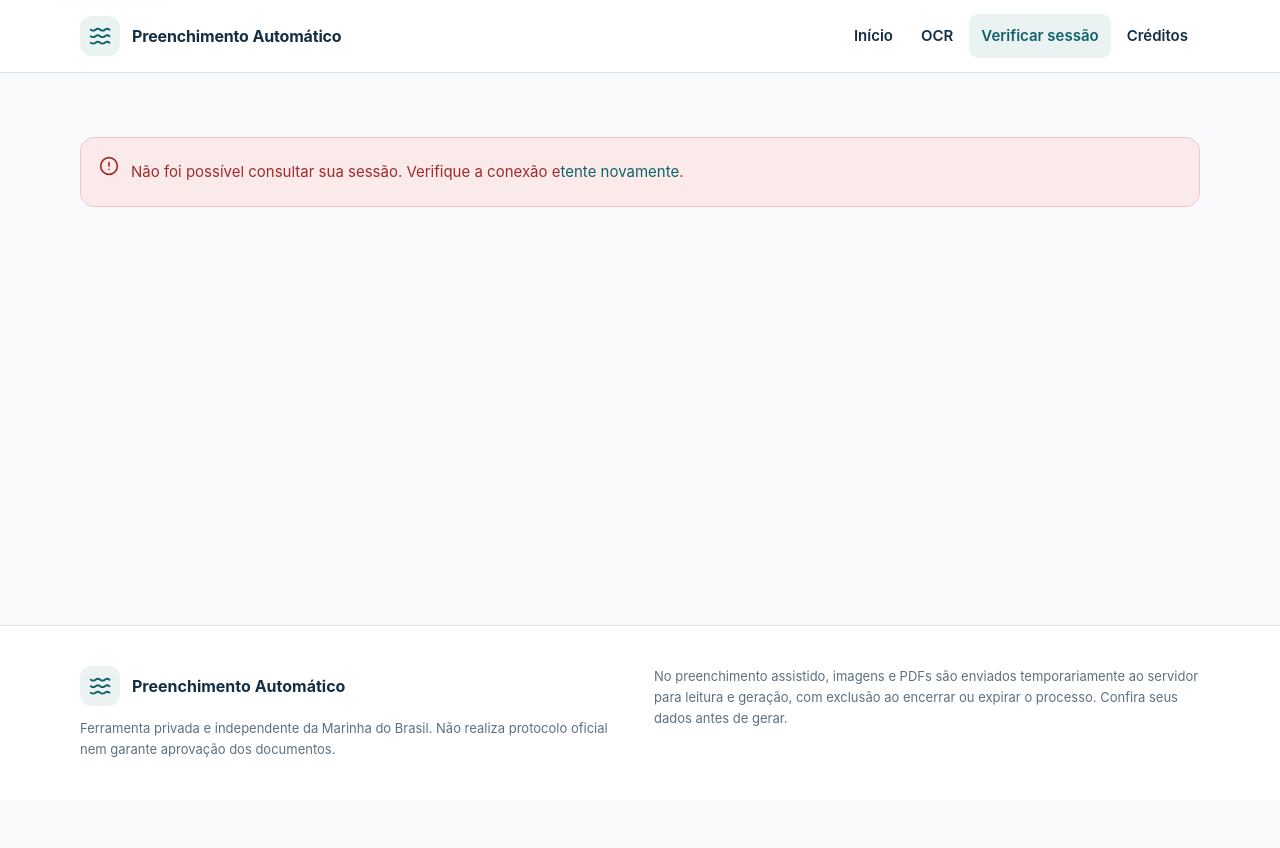
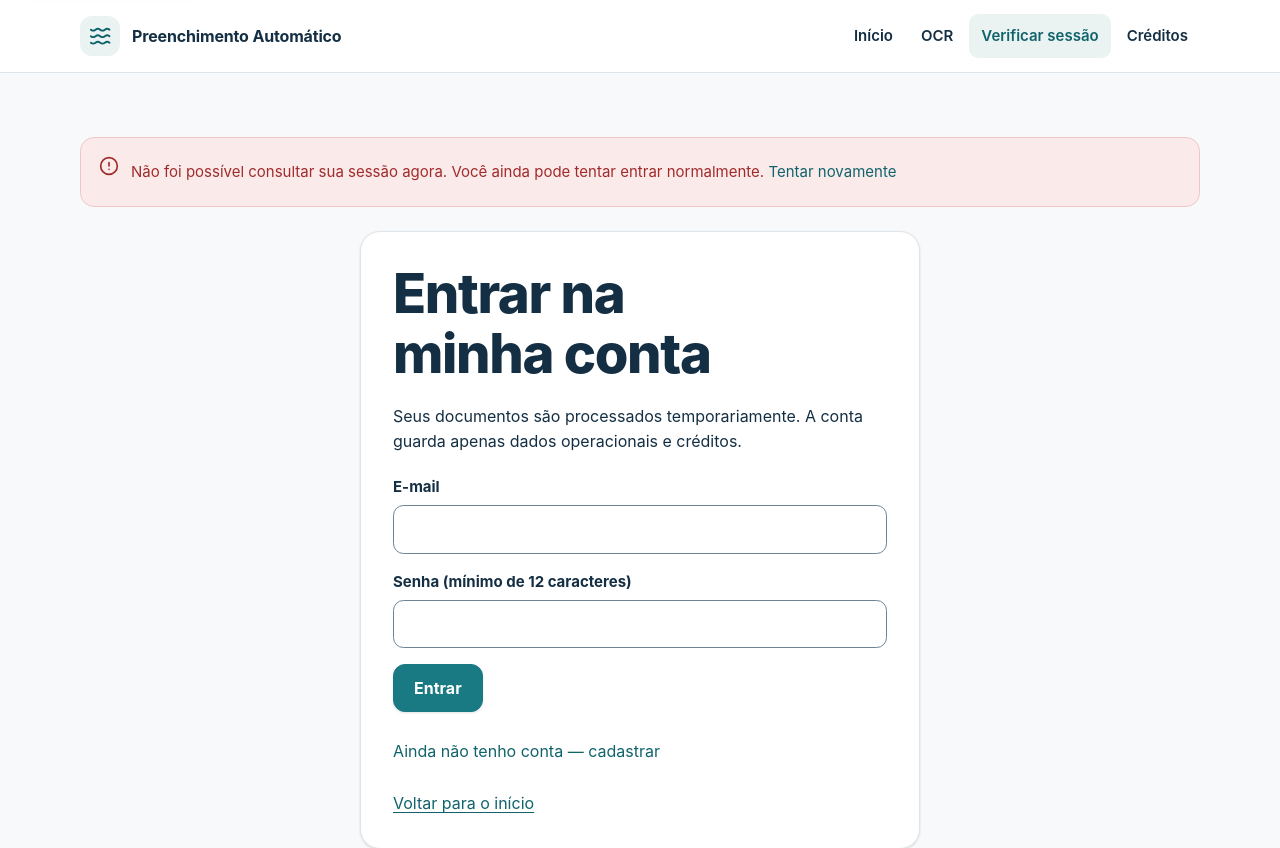
Before and after one commit to matheusdebrito/preenchimento-automatico, a React (Vite) app in the folder frontend/: page /entrar in a window 1280 px wide. Shown: the top 848 px of the page. Before the commit the page ends 800 px from the top, so only its background shows below. Built offline with nearby package versions, Linux system fonts and the light colour scheme; no server answers.

Commit message:
Do not block login when session check is unavailable

```diff
--- a/frontend/src/pages/AuthPage.tsx
+++ b/frontend/src/pages/AuthPage.tsx
@@ -43,17 +43,11 @@ export function AuthPage() {
   if (session.status === 'authenticated') {
     return <Navigate to={safeNext} replace />;
   }
-  if (session.status === 'loading' || session.status === 'unavailable') {
+  if (session.status === 'loading') {
     return (
       <PageLayout>
         <div className="page"><div className="container page-stack">
-          {session.status === 'loading'
-            ? <Notice tone="info" role="status">Verificando sua sessão…</Notice>
-            : <Notice tone="danger" role="alert">
-                Não foi possível consultar sua sessão. Verifique a conexão e
-                <button type="button" className="live-text-button"
-                  onClick={() => void refreshSession()}>tente novamente</button>.
-              </Notice>}
+          <Notice tone="info" role="status">Verificando sua sessão…</Notice>
         </div></div>
       </PageLayout>
     );
@@ -63,6 +57,19 @@ export function AuthPage() {
     <PageLayout>
       <div className="page">
         <div className="container page-stack">
+          {session.status === 'unavailable' ? (
+            <Notice tone="danger" role="alert">
+              Não foi possível consultar sua sessão agora. Você ainda pode tentar entrar normalmente.
+              {' '}
+              <button
+                type="button"
+                className="live-text-button"
+                onClick={() => void refreshSession()}
+              >
+                Tentar novamente
+              </button>
+            </Notice>
+          ) : null}
           <div className="card card--padded live-auth">
             <h1>{register ? 'Criar conta' : 'Entrar na minha conta'}</h1>
             <p>Seus documentos são processados temporariamente. A conta guarda apenas dados operacionais e créditos.</p>
```
